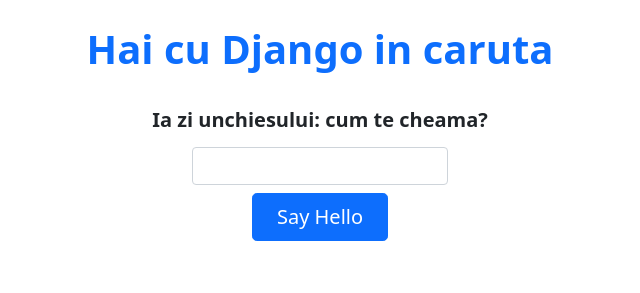
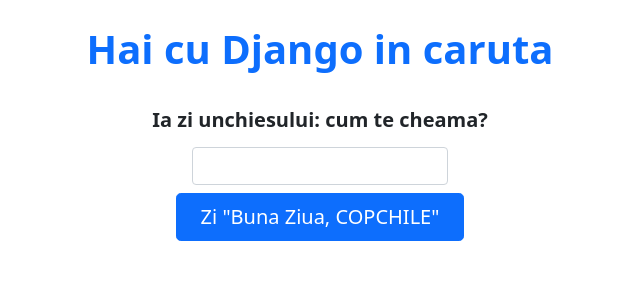
Before and after one commit to Azure-Samples/msdocs-python-django-webapp-quickstart, a Django app: page / in a window 1280 px wide. Shown: the part 215-508 px from the top of the page, without its empty margins (320-960 px from the left). Run offline with Django 4.2, Linux system fonts and the light colour scheme; some libraries are stand-ins or nearby versions.

Commit message:
Total 7Buerger

```diff
--- a/hello_azure/templates/hello_azure/index.html
+++ b/hello_azure/templates/hello_azure/index.html
@@ -22,7 +22,7 @@
                     <input type="text" class="form-control" id="name" name="name" style="max-width: 256px;">
                   </div>
                 <div class="d-grid gap-2 d-sm-flex justify-content-sm-center my-2">
-                  <button type="submit" class="btn btn-primary btn-lg px-4 gap-3">Say Hello</button>
+                  <button type="submit" class="btn btn-primary btn-lg px-4 gap-3">Zi "Buna Ziua, COPCHILE"</button>
                 </div>
             </div>
         </form>
```
